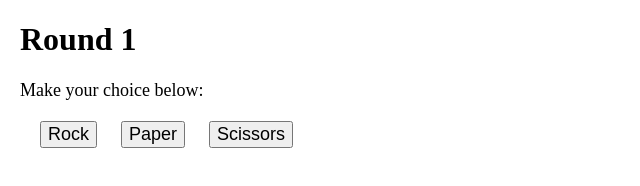
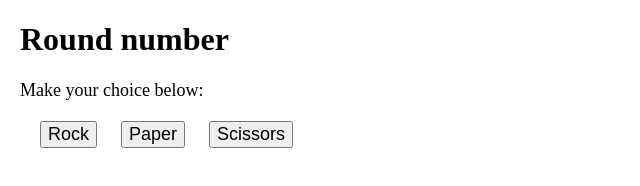
Before and after one commit to fran-mowat/rock-paper-scissors, a plain HTML site: page index.html in a window 1280 px wide. Shown: the whole page, without its empty margins (0-640 px from the left). Drawn offline with Linux system fonts and the light colour scheme.

Commit message:
testing reference to h1 element

```diff
--- a/index.html
+++ b/index.html
@@ -8,12 +8,12 @@
     <script src="./script.js" defer></script>
 </head>
 <body>
-    <h1>Round 1</h1>
+    <h1>Round number</h1>
     <p>Make your choice below:</p>
     <div id = "user_selection">
-        <button id="rock" >Rock</button>
-        <button id="paper" >Paper</button>
-        <button id="scissors" >Scissors</button>
+        <button id="rock">Rock</button>
+        <button id="paper">Paper</button>
+        <button id="scissors">Scissors</button>
     </div>
 
     <p id="outcome"></p>
```
